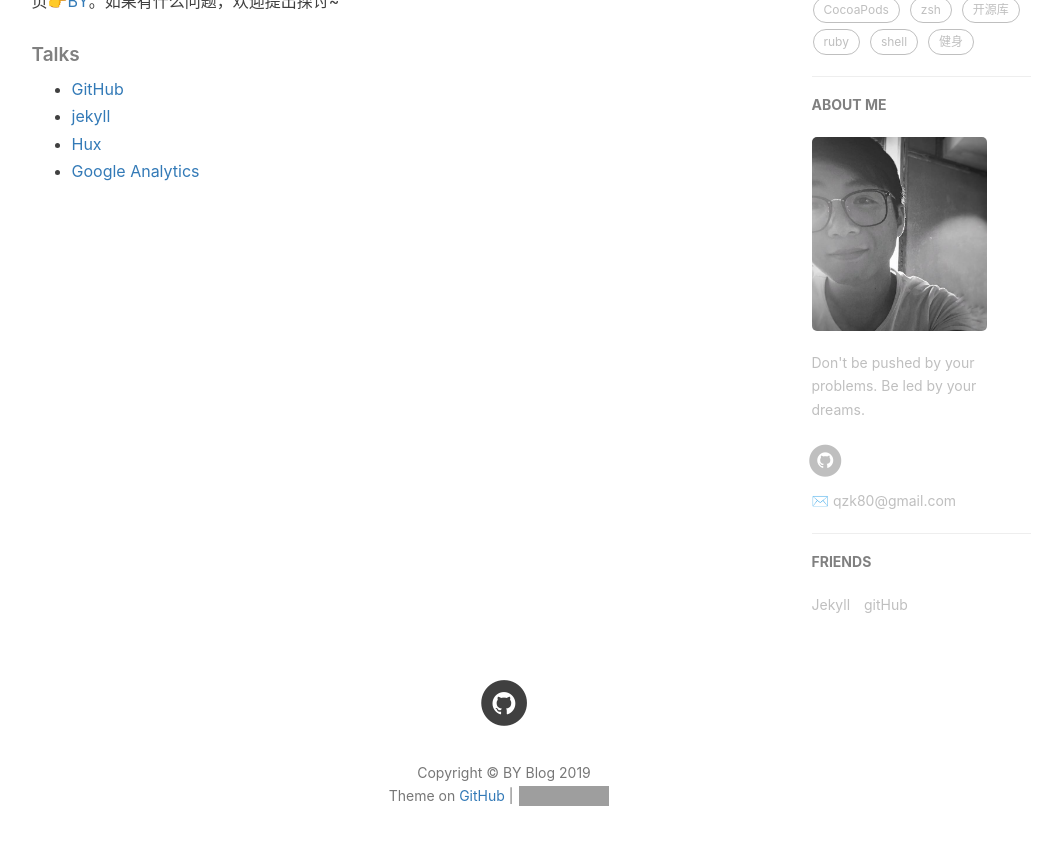
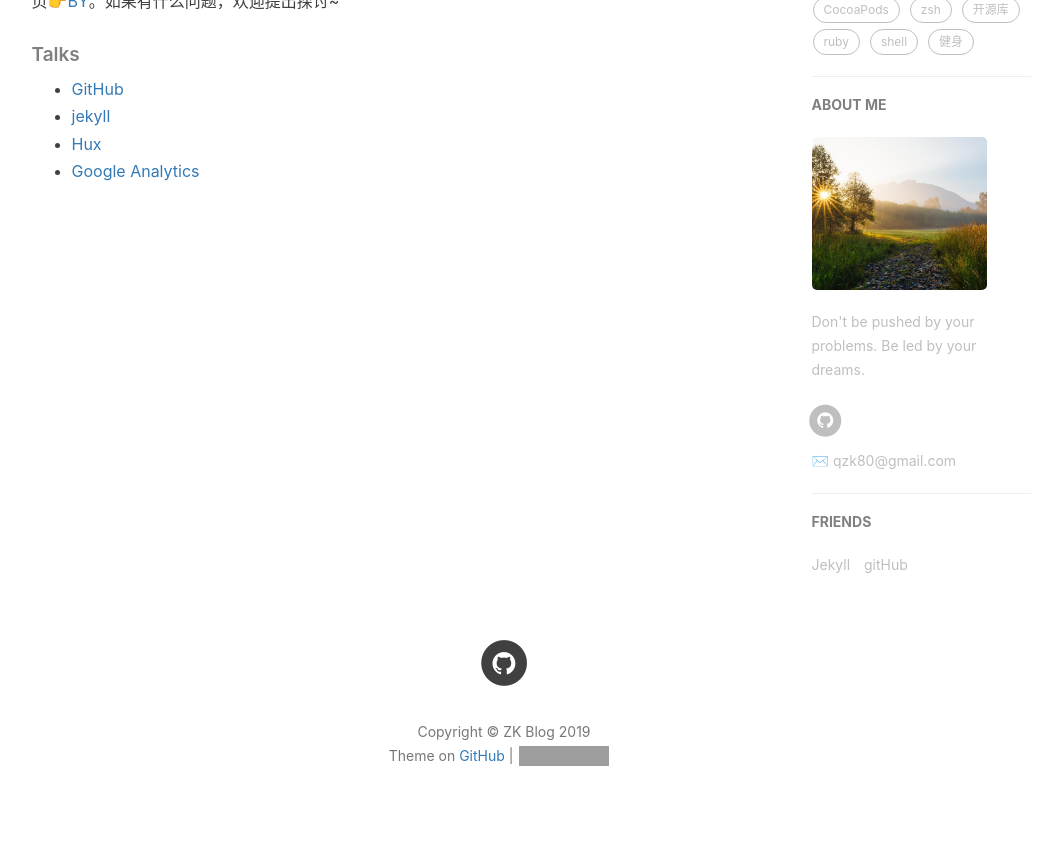
Before and after one commit to zakun/blog, a Jekyll site: the page built from about.html, in a window 1280 px wide and 900 px high, scrolled down 713 px. Shown: the top 845 px of the window, without its empty margins (136-1187 px from the left). Built offline with Jekyll 4.4.1, drawn with Linux system fonts in a browser that asks for light colours; nearby versions of some CDN libraries; comment, search, counter and statistics services are not loaded; grey boxes are pictures that could not be loaded.

Commit message:
md avatar

```diff
--- a/_config.yml
+++ b/_config.yml
@@ -1,10 +1,10 @@
 # Site settings
-title: BY Blog
-SEOTitle: 旗帜的博客 | BY Blog
+title: ZK Blog
+SEOTitle: 旗帜的博客 | ZK Blog
 header-img: img/post-bg-desk.jpg
 email: qzk80@gmail.com
 description: "Every failure is leading towards success."
-keyword: "BY, BY Blog, 旗帜的博客, qizhikun, zakun, php, mysql, nginx"
+keyword: "ZK, ZK Blog, 旗帜的博客, zakun, php, mysql, nginx"
 url: "http://zakun.github.io"          # your host, for absolute URL
 baseurl: ""      # for example, '/blog' if your blog hosted on 'host/blog'
 github_repo: "https://github.com/zakun/zakun.github.io.git" # you code repository
@@ -12,7 +12,7 @@ github_repo: "https://github.com/zakun/zakun.github.io.git" # you code repositor
 # Sidebar settings
 sidebar: true                           # whether or not using Sidebar.
 sidebar-about-description: "Don't be pushed by your problems. Be led by your dreams."
-sidebar-avatar: /img/about-BY-gentle.jpg      # use absolute URL, seeing it's used in both `/` and `/about/`
+sidebar-avatar: /img/avatar.jpg      # use absolute URL, seeing it's used in both `/` and `/about/`
 
 
 
```
Also changed, not shown: img/about-BY-gentle.jpg (deleted), img/avatar.jpg (added), 1 other file.
